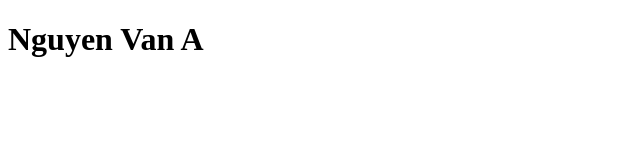
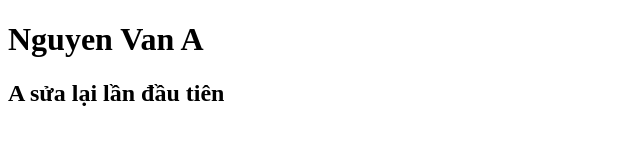
Before and after one commit to BaoThai2003/TeamAB, a plain HTML site: page index.html in a window 1280 px wide. Shown: the whole page, without its empty margins (0-640 px from the left). Drawn offline with Linux system fonts and the light colour scheme.

Commit message:
1. A commit lần 1

```diff
--- a/index.html
+++ b/index.html
@@ -7,5 +7,6 @@
   </head>
   <body>
     <h1>Nguyen Van A</h1>
+    <h2>A sửa lại lần đầu tiên</h2>
   </body>
 </html>
```
